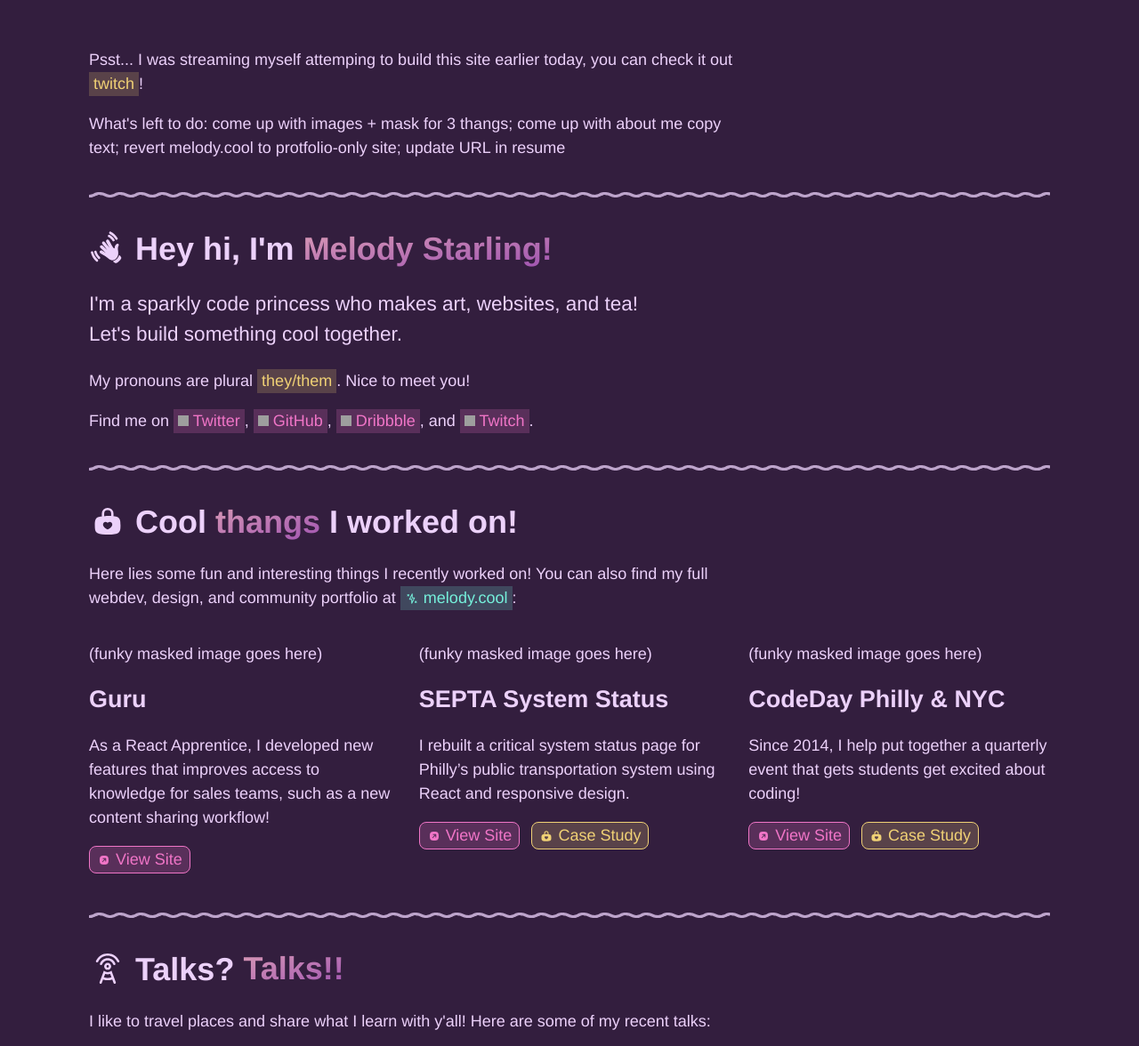
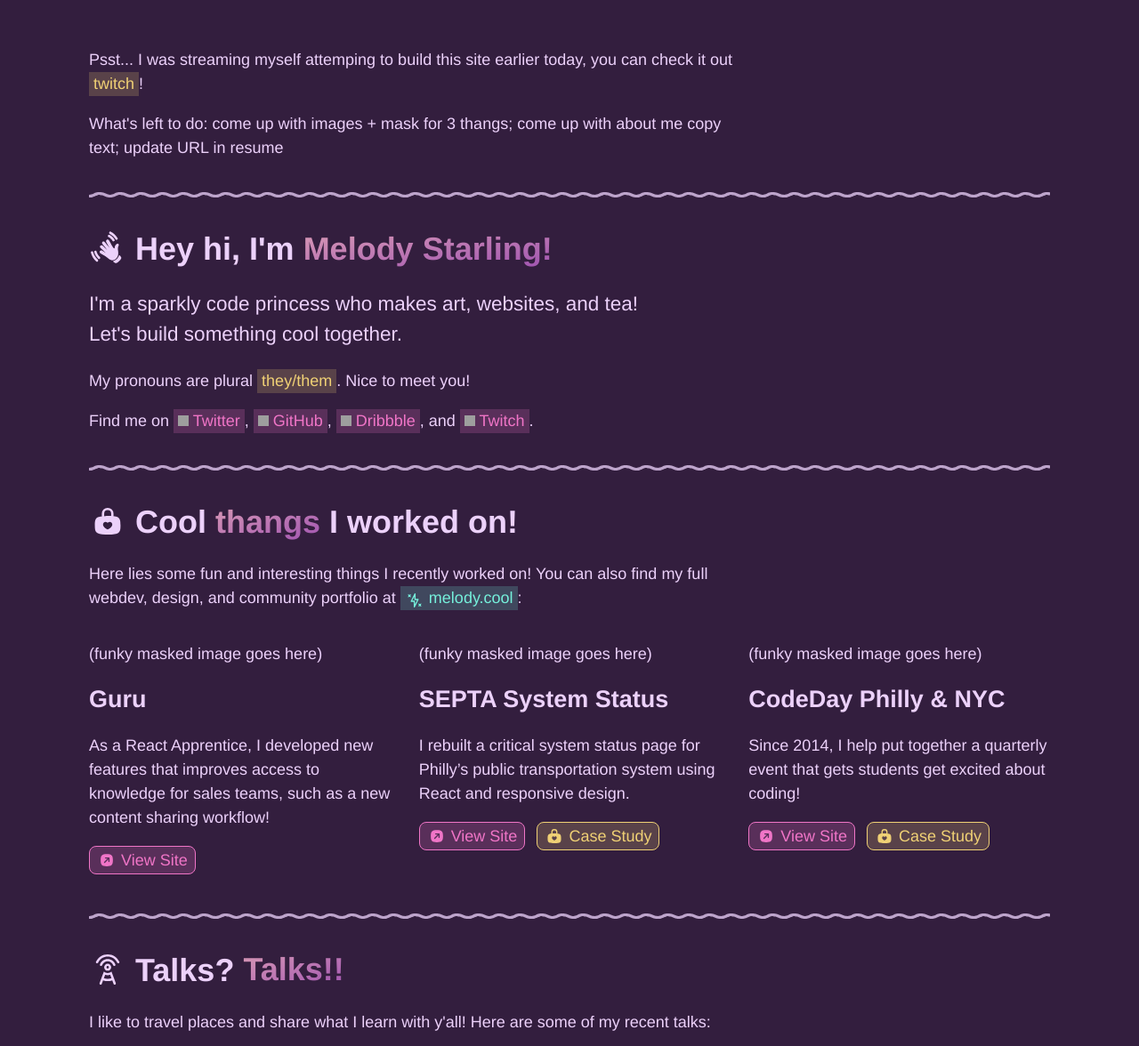
Before and after one commit to pixelyunicorn/2019-website, a Jekyll site: the page built from index.html, in a window 1280 px wide, cut to the strip 0-1176 px from the top of the page. Shown: the whole strip at 89% size. Built offline with Jekyll 4.4.1, drawn with Linux system fonts in a browser that asks for light colours; some web fonts are replaced; grey boxes are pictures that could not be loaded.

Commit message:
🌮🍿 bump up icon sizes

```diff
--- a/_sass/base.scss
+++ b/_sass/base.scss
@@ -43,7 +43,7 @@ p {
 }
 
 svg {
-  vertical-align: middle;
+  vertical-align: bottom;
 }
 
 hr {
--- a/index.html
+++ b/index.html
@@ -8,7 +8,7 @@ layout: default
 </p>
 
 <p>
-  What's left to do: come up with images + mask for 3 thangs; come up with about me copy text; revert melody.cool to protfolio-only site; update URL in resume
+  What's left to do: come up with images + mask for 3 thangs; come up with about me copy text; update URL in resume
 </p>
 
 <hr>
@@ -38,7 +38,7 @@ layout: default
 </h1>
 
 <p>
-  Here lies some fun and interesting things I recently worked on! You can also find my full webdev, design, and community portfolio at <a class="tre" href="https://melody.cool" target="_blank">{% include icons/bolt.svg size="16" %} melody.cool</a>:
+  Here lies some fun and interesting things I recently worked on! You can also find my full webdev, design, and community portfolio at <a class="tre" href="https://melody.cool" target="_blank">{% include icons/bolt.svg size="22" %} melody.cool</a>:
 </p>
 
 <grid column-count="3" phone-column-count="1">
@@ -52,10 +52,10 @@ layout: default
         {{ project.desc }}
       </p>
       {% if project.link %}
-         <a href="{{ project.link }}" class="button uno"  target="_blank">{% include icons/external-fill.svg size="16" %} View Site</a>
+         <a href="{{ project.link }}" class="button uno"  target="_blank">{% include icons/external-fill.svg size="22" %} View Site</a>
       {% endif %}
       {% if project.case %}
-         <a href="{{ project.case }}" class="button duo"  target="_blank">{% include icons/purse-fill.svg size="16" %} Case Study</a>
+         <a href="{{ project.case }}" class="button duo"  target="_blank">{% include icons/purse-fill.svg size="22" %} Case Study</a>
       {% endif %}
     </project>
   {% endfor %}
@@ -78,9 +78,9 @@ layout: default
         @ {{ talk.event }} {{ talk.date }}
       </p>
       {% if talk.link %}
-         <a href="{{ talk.link }}" class="button uno" target="_blank">{% include icons/photo-fill.svg size="16" %} View Slides</a>
+         <a href="{{ talk.link }}" class="button uno" target="_blank">{% include icons/photo-fill.svg size="22" %} View Slides</a>
       {% else %}
-         <a href="{{ talk.link }}" class="button disabled uno" target="_blank">{% include icons/photo-fill.svg size="16" %} Slides Soon</a>
+         <a href="{{ talk.link }}" class="button disabled uno" target="_blank">{% include icons/photo-fill.svg size="22" %} Slides Soon</a>
       {% endif %}
     </talk>
   {% endfor %}
```
